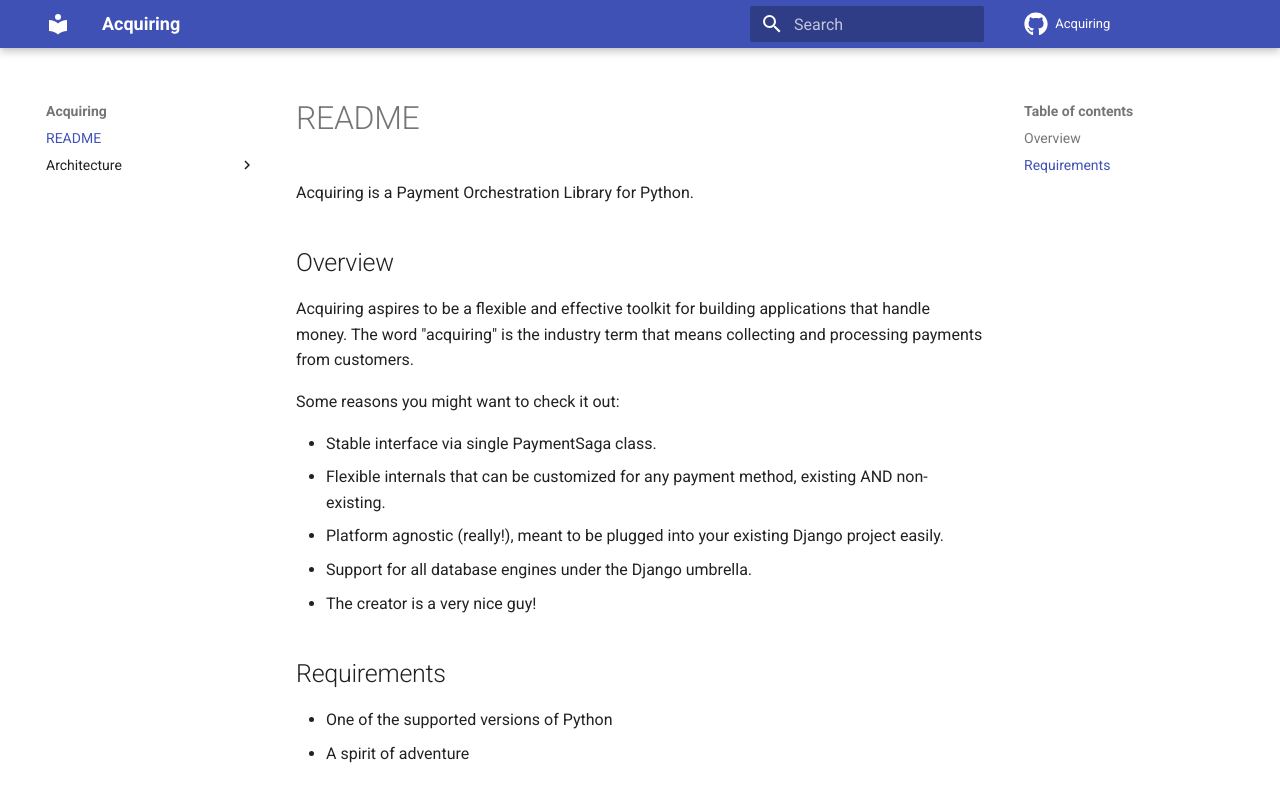
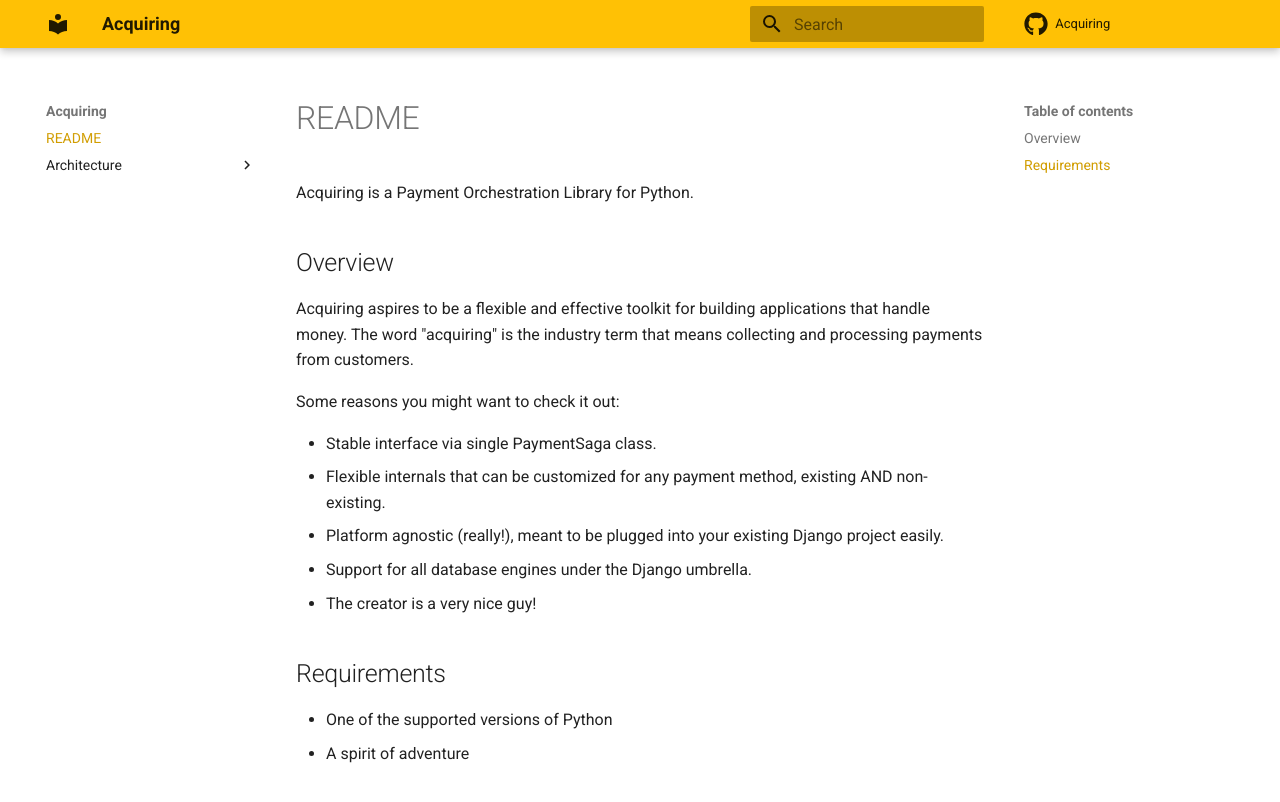
Before and after one commit to acquiringlabs/acquiring, an MkDocs documentation site: the page built from docs/index.md, in a window 1280 px wide. Shown: the top 802 px of the page. Built offline with MkDocs 1.6.1 and Material for MkDocs 9.7.7, drawn with Linux system fonts in a browser that asks for light colours; comment, search, counter and statistics services are not loaded.

Commit message:
Set up Amber as primary color in docs

```diff
--- a/docker-compose.yaml
+++ b/docker-compose.yaml
@@ -37,7 +37,6 @@ services:
       dockerfile: docs/Dockerfile
     command: mkdocs serve --dev-addr 0.0.0.0:8008 --watch-theme
     volumes:
-      - ./docs:/app/docs
-      - ./material:/app/material
+      - .:/app
     ports:
       - 8008:8008
--- a/mkdocs.yml
+++ b/mkdocs.yml
@@ -7,3 +7,6 @@ theme:
   custom_dir: material/overrides
   icon:
     repo: fontawesome/brands/github
+  palette:
+    scheme: default
+    primary: amber
```
